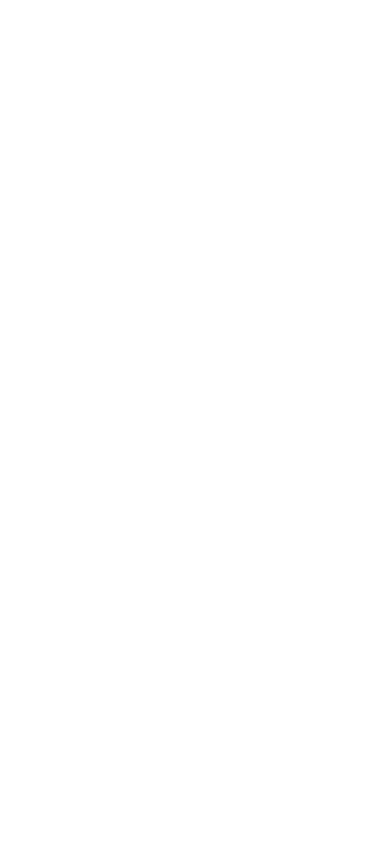
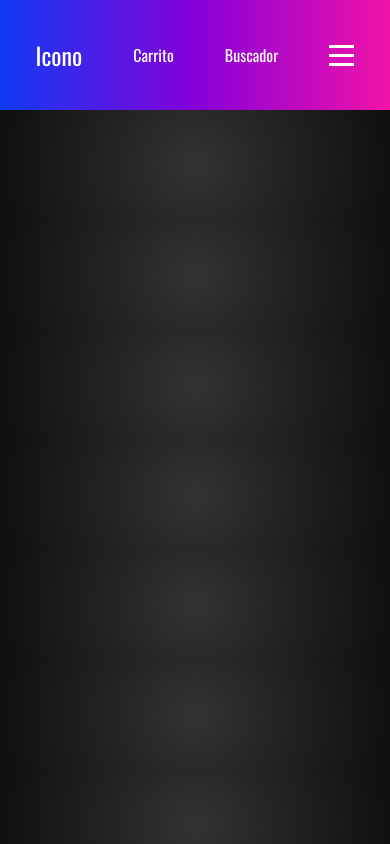
Before and after one commit to imsamudev/neongames, a website built with Vite: page index.html in a window 390 px wide. Built offline with nearby package versions, Linux system fonts and the light colour scheme.

Commit message:
barra-navegacion_fondo-añadido

```diff
--- a/index.html
+++ b/index.html
@@ -4,12 +4,35 @@
 <head>
   <meta charset="UTF-8" />
   <link rel="icon" type="image/svg+xml" href="/vite.svg" />
+  <link rel="preconnect" href="https://fonts.googleapis.com">
+  <link rel="preconnect" href="https://fonts.gstatic.com" crossorigin>
+  <link href="https://fonts.googleapis.com/css2?family=Oswald:wght@200..700&display=swap" rel="stylesheet">
   <meta name="viewport" content="width=device-width, initial-scale=1.0" />
-  <title>Vite App</title>
+  <title>NeonGames | Videogames Store</title>
 </head>
 
 <body>
-  <div id="app"></div>
+  <header>
+    <nav class="navbar">
+      <div class="container">
+        <div class="brand">Icono</div>
+        <div class="navbar-links" id="navbar-links">
+          <a href="#">Inicio</a>
+          <a href="#">Productos</a>
+          <a href="#">Nosotros</a>
+          <a href="#">Servicios</a>
+          <a href="/src/pages/contact.html">Contacto</a>
+        </div>
+        <div class="">Carrito</div>
+        <div class="">Buscador</div>
+        <div class="hamburger-menu" id="hamburger-menu">
+          <div class="bar"></div>
+          <div class="bar"></div>
+          <div class="bar"></div>
+        </div>
+      </div>
+    </nav>
+  </header>
   <script type="module" src="/main.js"></script>
 </body>
 
--- a/main.js
+++ b/main.js
@@ -1 +1,8 @@
-import './style.css'
+import "./style.css";
+
+const hamburgerMenu = document.getElementById("hamburger-menu");
+const navbarLinks = document.getElementById("navbar-links");
+
+hamburgerMenu.addEventListener("click", () => {
+  navbarLinks.classList.toggle("active");
+});
--- a/style.css
+++ b/style.css
@@ -0,0 +1,82 @@
+:root {
+  --morado-oscuro: #8600d8;
+  --rosa-intenso: #f113a8;
+  --azul-electrico: #113bf4;
+  --azul-cielo: #00edff;
+}
+html {
+  font-family: "oswald", sans serif;
+}
+
+* {
+  margin: 0 auto;
+}
+
+body {
+  background: radial-gradient(circle at center, #333, #100e0e);
+}
+
+.navbar {
+  background: linear-gradient(to right, #113bf4, #8600d8, #f113a8);
+  color: #fff;
+  padding: 15px 0;
+}
+
+.container {
+  display: flex;
+  justify-content: space-between;
+  align-items: center;
+
+  margin: 0 auto;
+  padding: 0 10px;
+}
+
+.brand {
+  font-size: 24px;
+}
+
+.navbar-links {
+  display: flex;
+}
+
+.navbar-links a {
+  color: #fff;
+  text-decoration: none;
+  margin-right: 20px;
+  transition: color 0.3s ease;
+}
+
+.navbar-links a:hover {
+  color: black;
+}
+
+.hamburger-menu {
+  display: none;
+  flex-direction: column;
+  cursor: pointer;
+}
+
+.bar {
+  width: 25px;
+  height: 3px;
+  background-color: #fff;
+  margin: 3px 0;
+}
+@media screen and (max-width: 768px) {
+  .container {
+    min-height: 80px;
+  }
+  .navbar-links {
+    display: none;
+    align-items: center;
+    text-align: center;
+    justify-content: center;
+  }
+  .navbar-links.active {
+    display: flex;
+    flex-direction: column;
+  }
+  .hamburger-menu {
+    display: flex;
+  }
+}
```
